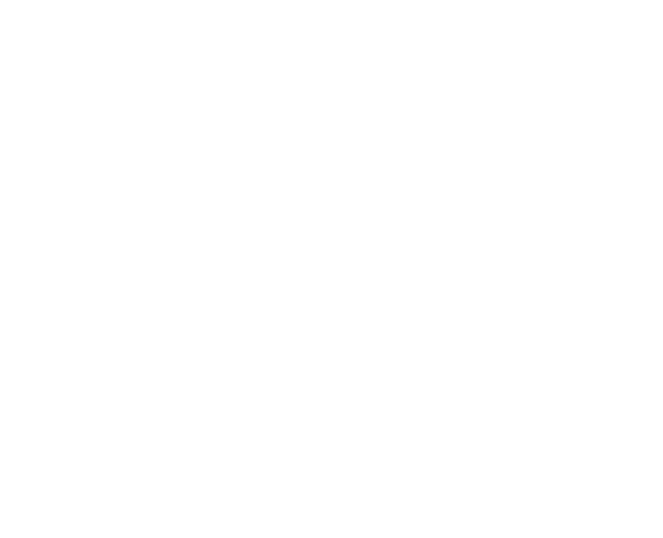
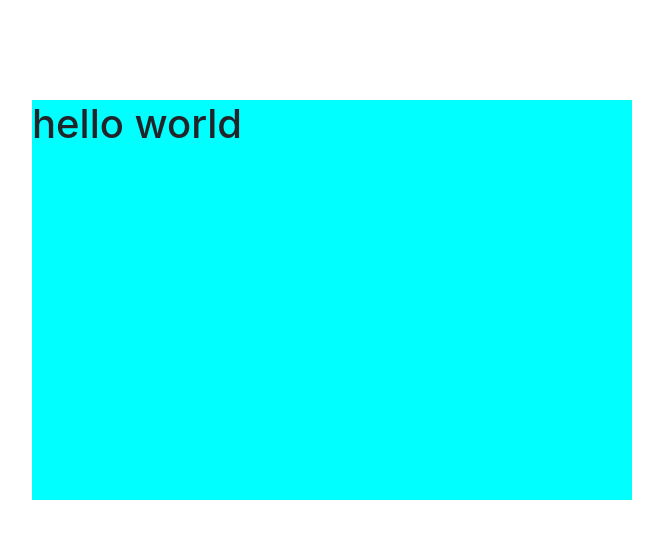
Before and after one commit to farhadctg222/praktice, a plain HTML site: page index.html in a window 1280 px wide. Both pictures are taken after typing "name@example.com", "Sample123" into the empty fields and a click on the button "Submit". Shown: the whole page, without its empty margins (68-731 px from the left). Drawn offline with nearby package versions, Linux system fonts and the light colour scheme.

Commit message:
somethign change

```diff
--- a/index.html
+++ b/index.html
@@ -19,11 +19,16 @@
         <button id="login" class="btn btn-success">Submit</button>
     </div>
 </div>
+<div id="bgSucces">
+    <h1>hello world</h1>
+</div>
 <script>
 const login = document.getElementById('login')
 login.addEventListener('click',function(){
     const loginArea = document.getElementById('login-area')
     loginArea.style.display = "none"
+    const taxarea = document.getElementById('bgSucces')
+    taxarea.style.display = "block"
 })
 
 </script>
--- a/style.css
+++ b/style.css
@@ -8,3 +8,10 @@ body{
 
     padding: 40px;
 }
+#bgSucces{
+width: 600px;
+height: 400px;
+background-color: aqua;
+display: none;
+
+}
```
